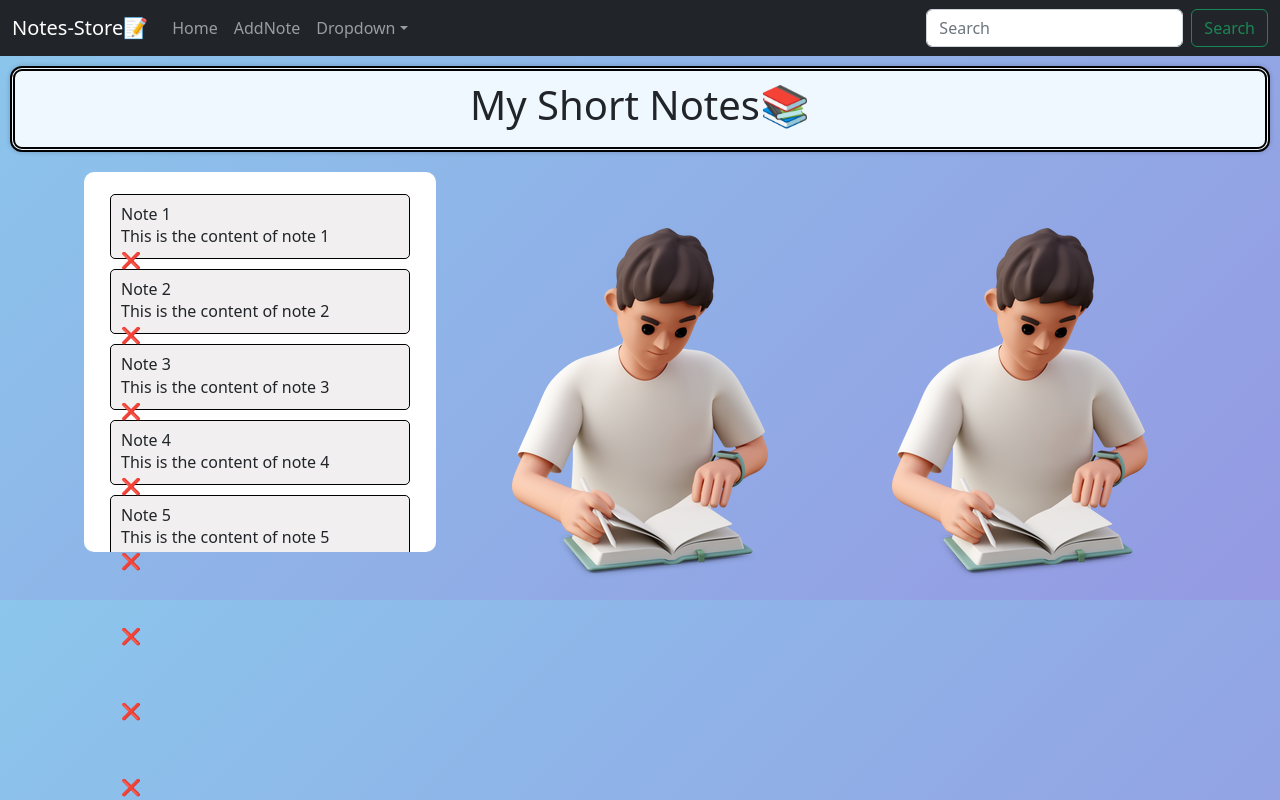
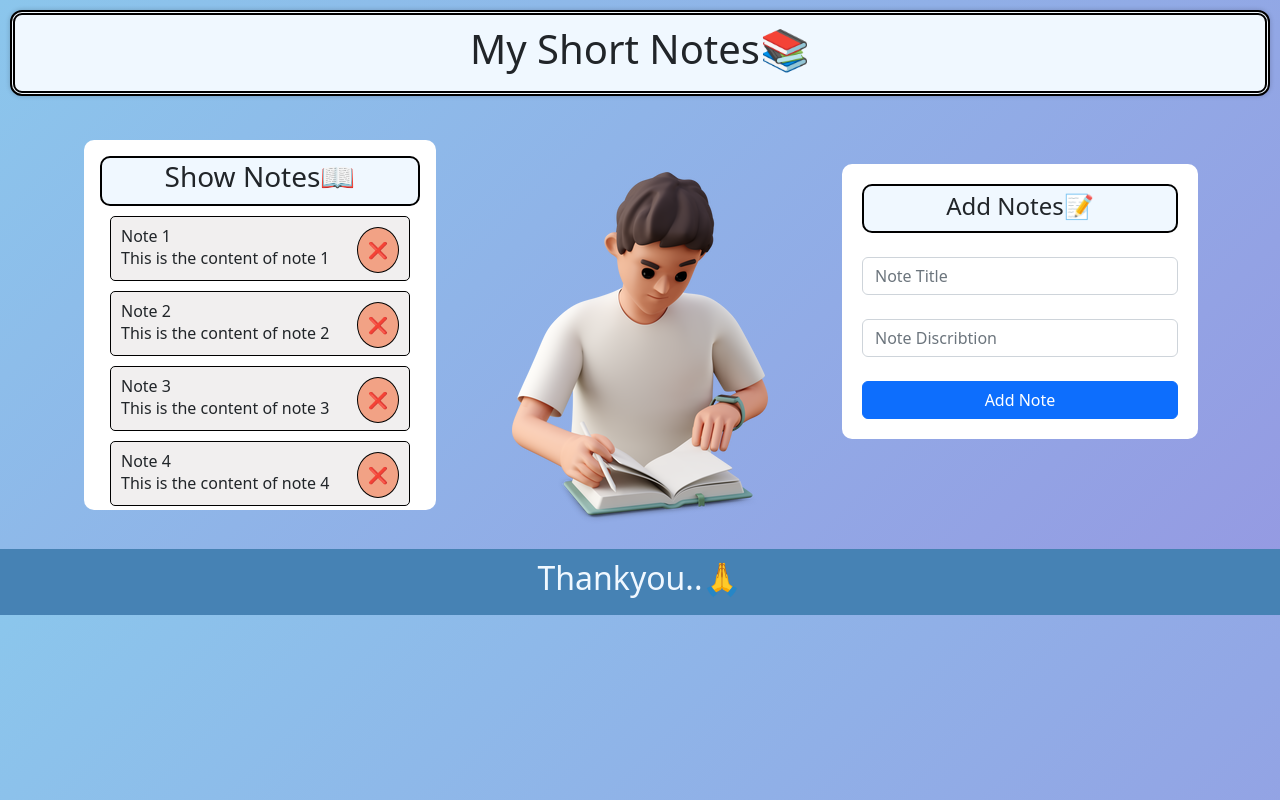
Before and after one commit to AnandShirbhaiyye/notes-store, a React (Create React App) app: page / in a window 1280 px wide. Built offline with nearby package versions, Linux system fonts and the light colour scheme.

Commit message:
feat: added addnote design and footer section

```diff
--- a/src/components/Note/Note.css
+++ b/src/components/Note/Note.css
@@ -8,6 +8,7 @@
     display: block;
     margin-left: auto;
     margin-right: auto;
+    position: relative;
   }
 
   .card-note-title{
@@ -19,4 +20,11 @@
   }
   .delete-button{
     position: absolute;
+    top: 10px;
+    right: 10px;
+    cursor: pointer;
+    background-color: rgb(242, 162, 133);
+    padding: 10px;
+    border: 1px solid black;
+    border-radius: 50%;
   }
--- a/src/views/AddNote/AddNote.css
+++ b/src/views/AddNote/AddNote.css
@@ -7,10 +7,3 @@
     border: 5px double black;
     background-color: aliceblue;
   }
-  .note-editor-container{
-    background-color: white;
-    padding: 20px;
-    margin-left: auto;
-    margin-right: auto;
-    border-radius: 10px;
-  }
--- a/src/views/AddNote/AddNote.js
+++ b/src/views/AddNote/AddNote.js
@@ -3,44 +3,16 @@ import './AddNote.css';
 import Navbar from '../../components/Navbar/Navbar'
 
 function AddNote() {
-  const [title, setTitle] = useState("");
-  const [content,setContent]= useState("");
 
-  function addNote(){
 
-  }
+
   return (
     <>
     <Navbar/>
     <div className='app-title-container'>
         <h1 className='app-title text-center'>Add-Notes📚</h1>
       </div>
-    <div className='container'>
-      <div className='row'>
-        <div className='col-md-2'></div>
-        <div className='col-md-8'>
-      <div>
-        <div className='note-editor-container mb-5'>
-          <form>
-            <div>
-              <input type="text" value={title} onChange={(e)=>{setTitle(e.target.value)}} className="form-control mt-4" placeholder="Note Title"/>
-            </div>
 
-            <div>
-              <input type="text" value={content} onChange={(e)=>{setContent(e.target.value)}} className="form-control mt-4" placeholder="Note Discribtion"/>
-            </div>
-            <div>
-              <button type="button" onClick={addNote} className='btn btn-primary w-100 mt-4'>Add Note</button>
-            </div>
-          </form>
-        </div>
-      </div>
-
-        </div>
-
-      </div>
-
-    </div>
 
     </>
 
--- a/src/views/Home/Home.css
+++ b/src/views/Home/Home.css
@@ -14,6 +14,31 @@
     margin-left: auto;
     margin-right: auto;
     border-radius: 10px;
-    max-height: 380px;
+    max-height: 370px;
     overflow-y: scroll;
   }
+  .note-editor-container{
+    background-color: white;
+    padding: 20px;
+    margin-left: auto;
+    margin-right: auto;
+    border-radius: 10px;
+    padding: 20px
+  }
+  .add-note-title{
+    border-radius: 10px;
+    background-color: aliceblue;
+    border: 2px solid black;
+    padding: 2px;
+  }
+  .footer-notes{
+    background-color: steelblue;
+    color: aliceblue;
+    padding: 10px;
+  }
+  .add-show-title{
+    border-radius: 10px;
+    background-color: aliceblue;
+    border: 2px solid black;
+    padding: 2px;
+  }
--- a/src/views/Home/Home.js
+++ b/src/views/Home/Home.js
@@ -1,7 +1,7 @@
 import React from "react";
 import "./Home.css";
 import { useState } from "react";
-import Navbar from "../../components/Navbar/Navbar";
+// import Navbar from "../../components/Navbar/Navbar";
 import Note from "../../components/Note/Note";
 import boynotesapp from "./img/boy-notes-app.png";
 import girlnotesapp from "./img/girl-notes-app.png";
@@ -9,6 +9,8 @@ import girlnotesapp from "./img/girl-notes-app.png";
 const headerImage = Math.floor(Math.random() * 2) ? boynotesapp : girlnotesapp;
 
 function Home() {
+  const [title, setTitle] = useState("");
+  const [content, setContent] = useState("");
   const [notes, setNotes] = useState([
     {
       title: "Note 1",
@@ -30,31 +32,23 @@ function Home() {
       title: "Note 5",
       content: "This is the content of note 5",
     },
-    {
-      title: "Note 6",
-      content: "This is the content of note 6",
-    },
-    {
-      title: "Note 7",
-      content: "This is the content of note 7",
-    },
-    {
-      title: "Note 8",
-      content: "This is the content of note 8",
-    },
   ]);
 
+  function addNote() {}
 
   return (
     <>
-      <Navbar />
+      {/* <Navbar /> */}
       <div className="app-title-container">
         <h1 className="app-title text-center">My Short Notes📚</h1>
       </div>
       <div className="container">
         <div className="row">
           <div className="col-md-4">
-            <div className="notes-container mb-5">
+            <div className="notes-container mt-4 p-3">
+            <div className="add-show-title">
+                  <h3 className="text-center">Show Notes📖</h3>
+                </div>
               {notes.map((note, index) => {
                 return <Note title={note.title} content={note.content} />;
               })}
@@ -70,15 +64,50 @@ function Home() {
             </div>
           </div>
           <div className="col-md-4">
-            <div className="p-2 mt-5">
-              <img
-                src={headerImage}
-                alt=""
-                className="img-fluid mx-auto d-block "
-              />
+            <div className="note-editor-container mt-5">
+              <form>
+                <div className="add-note-title">
+                  <h4 className="text-center mt-1">Add Notes📝</h4>
+                </div>
+                <div>
+                  <input
+                    type="text"
+                    value={title}
+                    onChange={(e) => {
+                      setTitle(e.target.value);
+                    }}
+                    className="form-control mt-4"
+                    placeholder="Note Title"
+                  />
+                </div>
+
+                <div>
+                  <input
+                    type="text"
+                    value={content}
+                    onChange={(e) => {
+                      setContent(e.target.value);
+                    }}
+                    className="form-control mt-4"
+                    placeholder="Note Discribtion"
+                  />
+                </div>
+                <div>
+                  <button
+                    type="button"
+                    onClick={addNote}
+                    className="btn btn-primary w-100 mt-4"
+                  >
+                    Add Note
+                  </button>
+                </div>
+              </form>
             </div>
           </div>
         </div>
+      </div>
+      <div className="footer-notes text-center mt-3">
+        <h2>Thankyou..🙏</h2>
       </div>
     </>
   );
```
